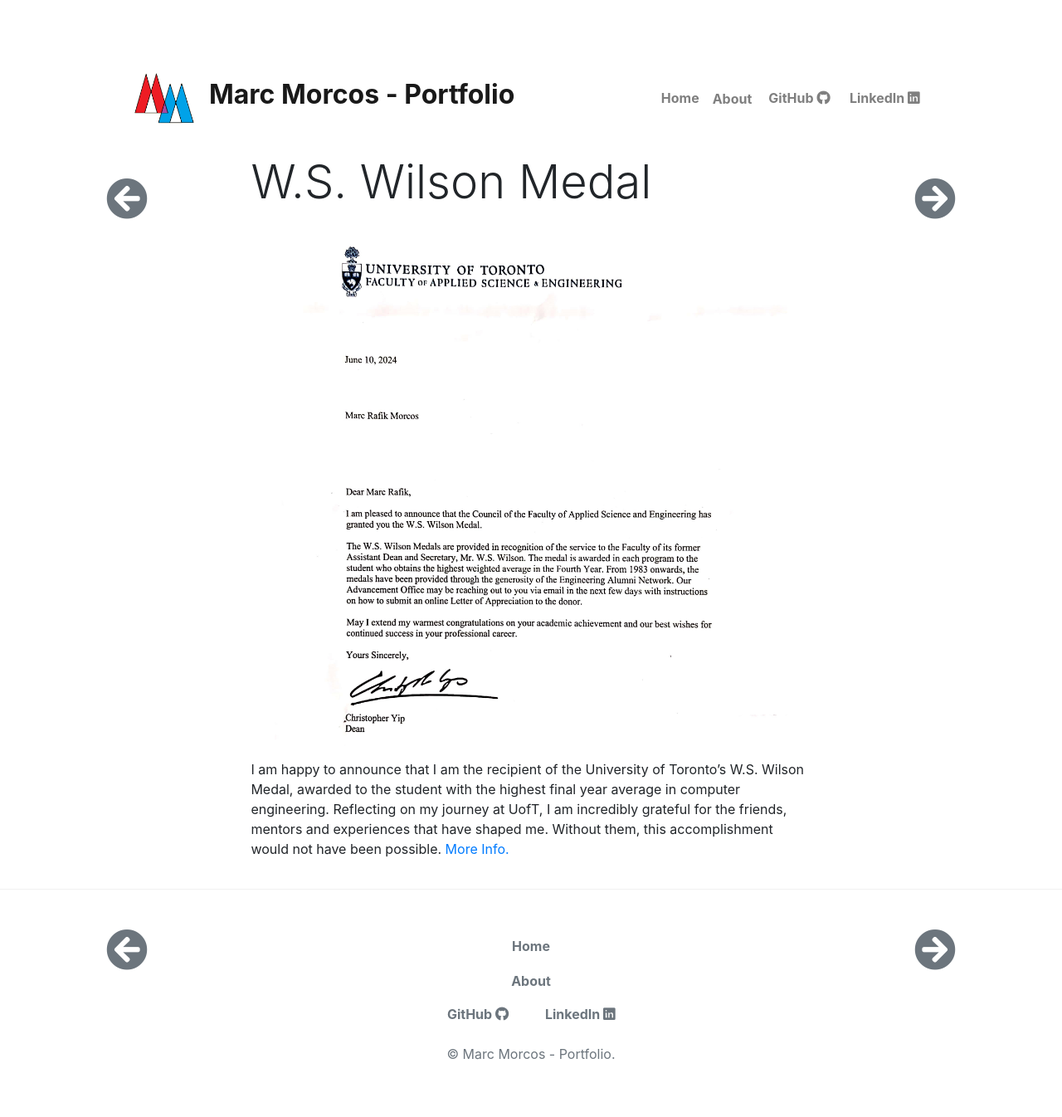
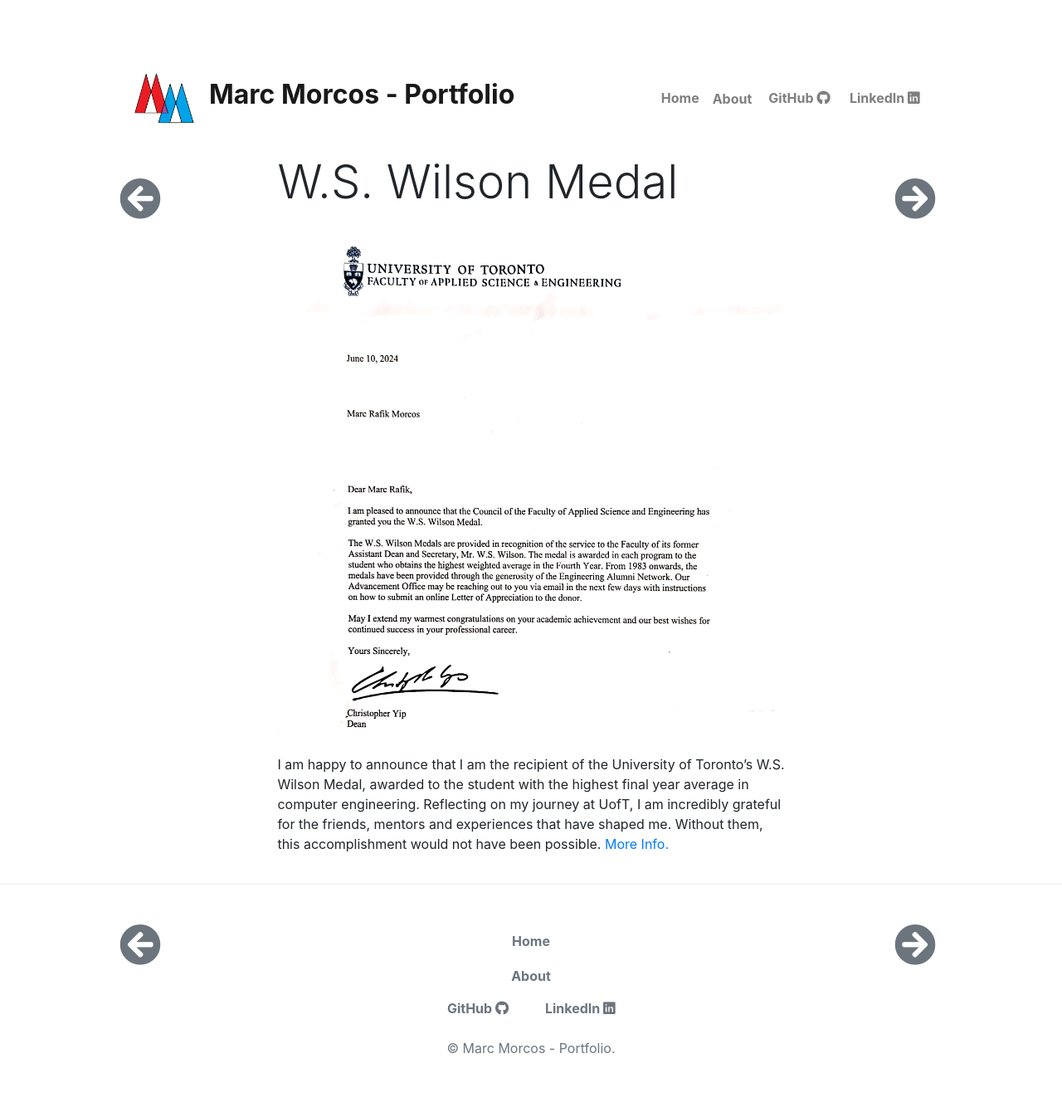
Before and after one commit to Marc-Morcos/Marc-Morcos.github.io, a Jekyll site: the page built from _posts/w-s-wilson-award/2024-06-16-w-s-wilson-award.md, in a window 1280 px wide. Shown: the whole page at 83% size. Built offline with Jekyll 4.4.1, drawn with Linux system fonts in a browser that asks for light colours; nearby versions of some CDN libraries; library files that are not in the unit come from our copies.

Commit message:
arrow margin

```diff
--- a/assets/css/custom.css
+++ b/assets/css/custom.css
@@ -40,6 +40,8 @@
 .post-navigation-arrow{
   font-size: 50px;
   margin-top: 3rem;
+  margin-left: 1rem;
+  margin-right: 1.5rem;
 }
 
 /* Remove bullet points and margin/padding from the list */
```
